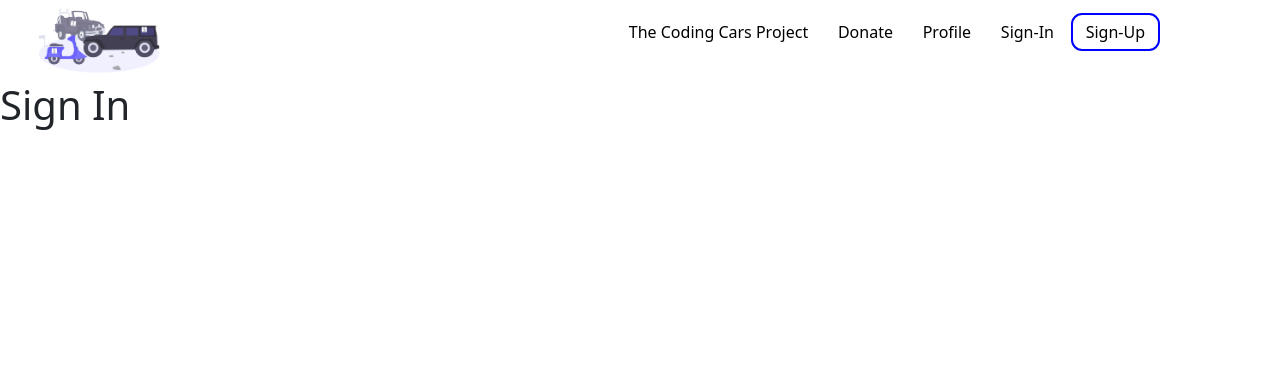
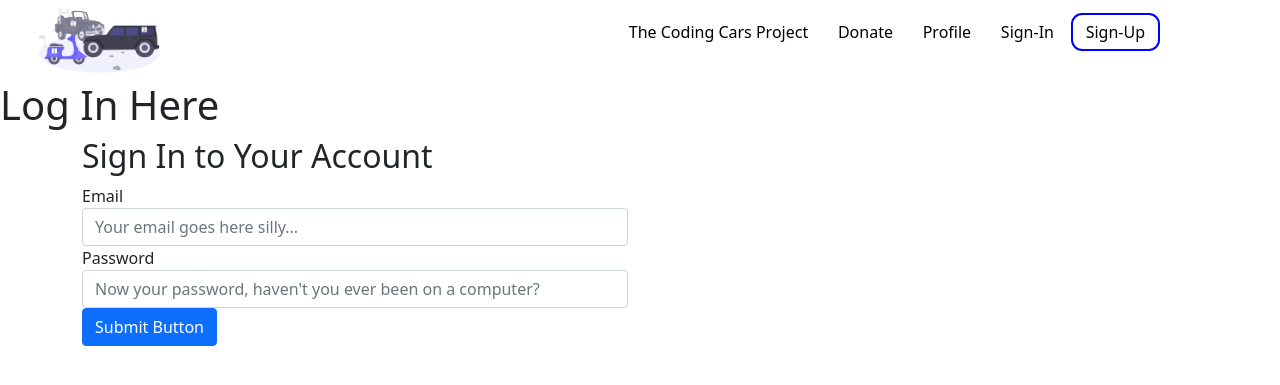
Before and after one commit to BillyKant/flask_api_hw_project, a Flask app: page /signin in a window 1280 px wide. Shown: the top 385 px of the page. Run offline with Flask 2, Linux system fonts and the light colour scheme; some libraries are stand-ins or nearby versions.

Commit message:
hw day 2

```diff
--- a/car_inventory/__init__.py
+++ b/car_inventory/__init__.py
@@ -1,7 +1,13 @@
+from cgi import MiniFieldStorage
 from flask import Flask
 from .site.routes import site
 from .authentication.routes import auth
 from config import Config
+
+from flask_sqlalchemy import SQLAlchemy
+from flask_migrate import Migrate
+
+from .models import db as root_db
 
 app = Flask(__name__)
 
@@ -9,3 +15,7 @@ app.register_blueprint(site)
 app.register_blueprint(auth)
 
 app.config.from_object(Config)
+
+root_db.init_app(app)
+
+migrate = Migrate(app, root_db)
--- a/car_inventory/authentication/auth_templates/signin.html
+++ b/car_inventory/authentication/auth_templates/signin.html
@@ -2,7 +2,16 @@
 
 {% block content %}
 
-    <h1>Sign In</h1>
+<h1>Log In Here</h1>
+<main class="container">
+    <div class="row">
+        <aside class="col-12 col-md-6">
+            <h2>Sign In to Your Account</h2>
+            {% include 'forms.html' %}
+        </aside>
+    </div>
+</main>
+
 
 
 {% endblock content %}
--- a/car_inventory/authentication/routes.py
+++ b/car_inventory/authentication/routes.py
@@ -1,11 +1,54 @@
-from flask import Blueprint, render_template
+from flask import Blueprint, render_template, request, redirect, url_for, flash
+from car_inventory.models import User, db, check_password_hash
+from car_inventory.forms import UserLoginForm
+
+#Import from flask login
+from flask_login import login_user, logout_user, current_user, login_required
 
 auth = Blueprint('auth', __name__, template_folder = 'auth_templates')
 
 @auth.route('/signup', methods = ['GET','POST'])
 def signup():
-    return render_template('signup.html')
+    form = UserLoginForm()
+    try:
+        if request.method == "POST" and form.validate_on_submit():
+            email = form.email.data
+            password = form.password.data
+            print(email, password)
+
+            user = User(email, password = password)
+
+            db.session.add(user)
+            db.session.commit()
+
+            flash(f"You have successfully created a user account {email}", 'user-created')
+
+            return redirect(url_for('auth.signin'))
+
+    except:
+        raise Exception('Invalid Form Data: Please Check Your Form')
+
+    return render_template('signup.html', form=form)
 
 @auth.route('/signin', methods = ['GET','POST'])
 def signin():
-    return render_template('signin.html')
+    form = UserLoginForm()
+
+    try:
+        if request.method == "POST" and form.validate_on_submit():
+            email = form.email.data
+            password = form.password.data
+            print(email, password)
+
+            logged_user = User.query.filter(User.email == email).first()
+            if logged_user and check_password_hash(logged_user.password, password):
+                login_user(logged_user)
+                flash('You were successfully login in via Email/Password', 'auth-success')
+                return redirect(url_for('site.profile'))
+            else:
+                flash('Your Email/Password is incorrect', 'auth-failed')
+                return redirect(url_for('auth.signin'))
+    except:
+        raise Exception('Invalid Form Data: Please Check Your Form')
+
+    return render_template('signin.html', form=form)
--- /dev/null
+++ b/car_inventory/forms.py
@@ -0,0 +1,9 @@
+from flask_wtf import FlaskForm
+from wtforms import StringField, PasswordField, SubmitField
+from wtforms.validators import DataRequired, Email
+
+class UserLoginForm(FlaskForm):
+    # email, password, submit_button
+    email = StringField('Email', validators=[DataRequired(), Email()])
+    password = PasswordField('Password', validators=[DataRequired()])
+    submit_button = SubmitField()
--- a/car_inventory/static/css/main.css
+++ b/car_inventory/static/css/main.css
@@ -87,3 +87,21 @@ ul#horizontal-list a:nth-last-child(1){
     border-top: 3px solid black;
     margin-top: 20vh;
 }
+
+/* Profile Styles */
+.hero-section{
+    height: 95vh;
+    background-image: url(../images/classic_car_show.jpg);
+    background-size: cover;
+    /* -webkit-clip-path: circle(50% at 26% 28%); */
+    clip-path: circle(50% at 26% 28%);
+    position: relative;
+}
+
+.header-image{
+    display: flex;
+    justify-content: center;
+    padding-bottom: 15%;
+    top: 10rem;
+    color: white;
+}
--- a/car_inventory/templates/base.html
+++ b/car_inventory/templates/base.html
@@ -25,13 +25,13 @@
                 <a href="#">
                     <li>Donate</li>
                 </a>
-                <a href="#">
+                <a href="{{ url_for('site.profile') }}">
                     <li>Profile</li>
                 </a>
-                <a href="#">
+                <a href="{{ url_for('auth.signin') }}">
                     <li>Sign-In</li>
                 </a>
-                <a href="#">
+                <a href="{{ url_for('auth.signup') }}">
                     <li>Sign-Up</li>
                 </a>
             </ul>
--- /dev/null
+++ b/car_inventory/templates/forms.html
@@ -0,0 +1,18 @@
+<form method="post">
+
+    <div class="form-group">
+        {{ form.hidden_tag() }}
+        <fieldset id="email">
+            {{ form.email.label }}
+            {{ form.email(class= "form-control", placeholder = "Your email goes here silly...") }}
+        </fieldset>
+
+        <fieldset id="pass-field">
+            {{ form.password.label }}
+            {{ form.password(class= "form-control", placeholder = "Now your password, haven't you ever been on a computer?") }}
+        </fieldset>
+
+        <!-- Submit Button -->
+        {{ form.submit_button(class="btn btn-primary btn-block") }}
+    </div>
+</form>
--- a/config.py
+++ b/config.py
@@ -1,8 +1,12 @@
 import os
+from dotenv import load_dotenv
 
 basedir = os.path.abspath(os.path.dirname(__file__))
+load_dotenv(os.path.join(basedir, '.env'))
 
 class Config():
+    FLASK_APP = os.environ.get('FLASK_APP')
+    FLASK_ENV = os.environ.get('FLASK_ENV')
     SECRET_KEY = os.environ.get('SECRET_KEY') or 'YOU WILL NEVER GUESS IT'
     SQLALCHEMY_DATABASE_URI = os.environ.get('DATABASE_URL') or 'sqlite:///' + os.path.join(basedir, 'app.db')
-    SQLALCHEMY_TRACK_MODIFICATION = False # turns off updates messages from sqlalchemy
+    SQLALCHEMY_TRACK_MODIFICATIONS = False # turns off updates messages from sqlalchemy
```
Also changed, not shown: car_inventory/authentication/auth_templates/signup.html (+8 -0 lines), car_inventory/models.py (added, +46 -0 lines), car_inventory/site/site_templates/profile.html (added, +18 -0 lines), app.db (added), car_inventory/static/images/classic_car_show.jpg (added), 1 other file.
